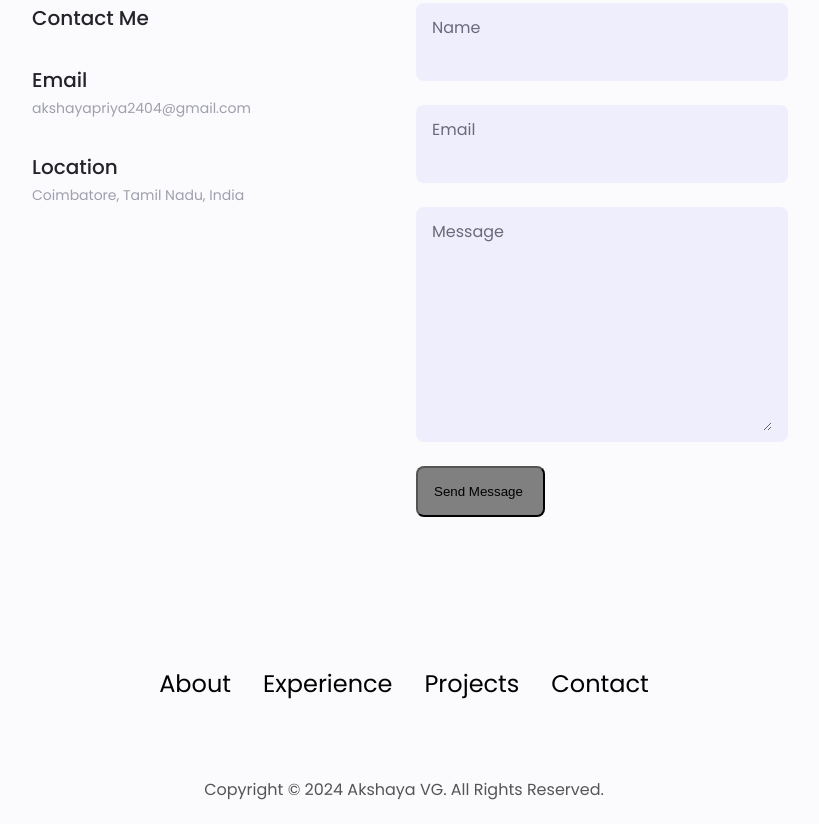
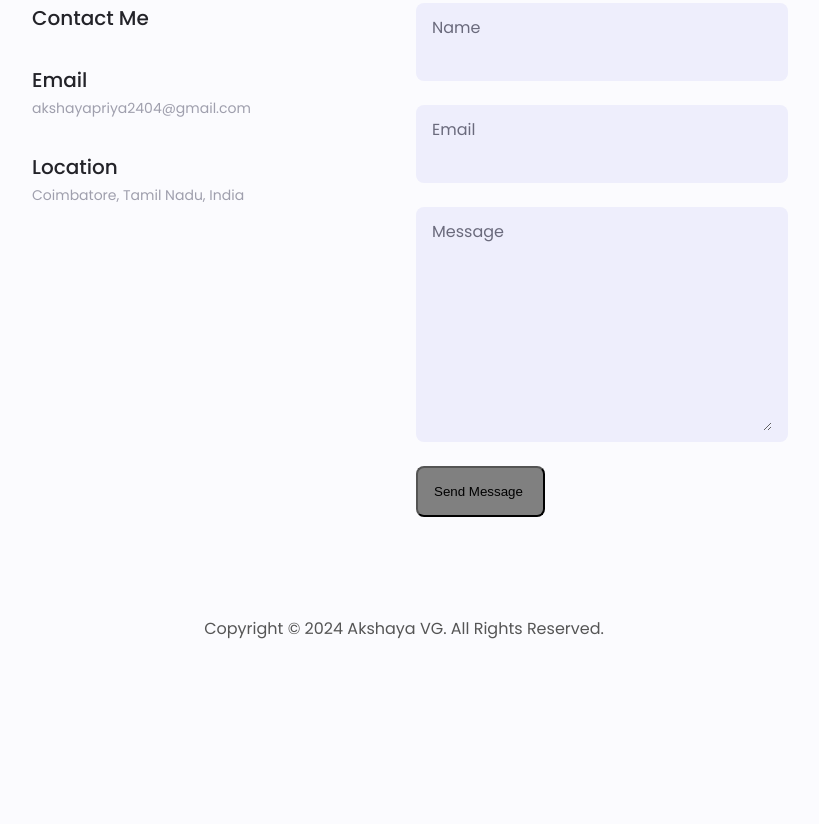
Before and after one commit to Akshaya240-4/Portfolio-personal, a website: page index.html in a window 1280 px wide. Shown: the part 4119-4943 px from the top of the page, without its empty margins (236-1055 px from the left). After the commit the page ends 4918 px from the top, so only its background shows below. Drawn offline with Linux system fonts and the light colour scheme.

Commit message:
Further update to index.html

```diff
--- a/index.html
+++ b/index.html
@@ -559,20 +559,9 @@
       });
   });
 </script>
-<br>
 
 
     <footer>
-      <nav>
-        <div class="nav-links-container">
-          <ul class="nav-links">
-            <li><a href="#about">About</a></li>
-            <li><a href="#experience">Experience</a></li>
-            <li><a href="#projects">Projects</a></li>
-            <li><a href="#contact">Contact</a></li>
-          </ul>
-        </div>
-      </nav>
       <br>
       <p>Copyright &#169; 2024 Akshaya VG. All Rights Reserved.</p>
     </footer>
```
